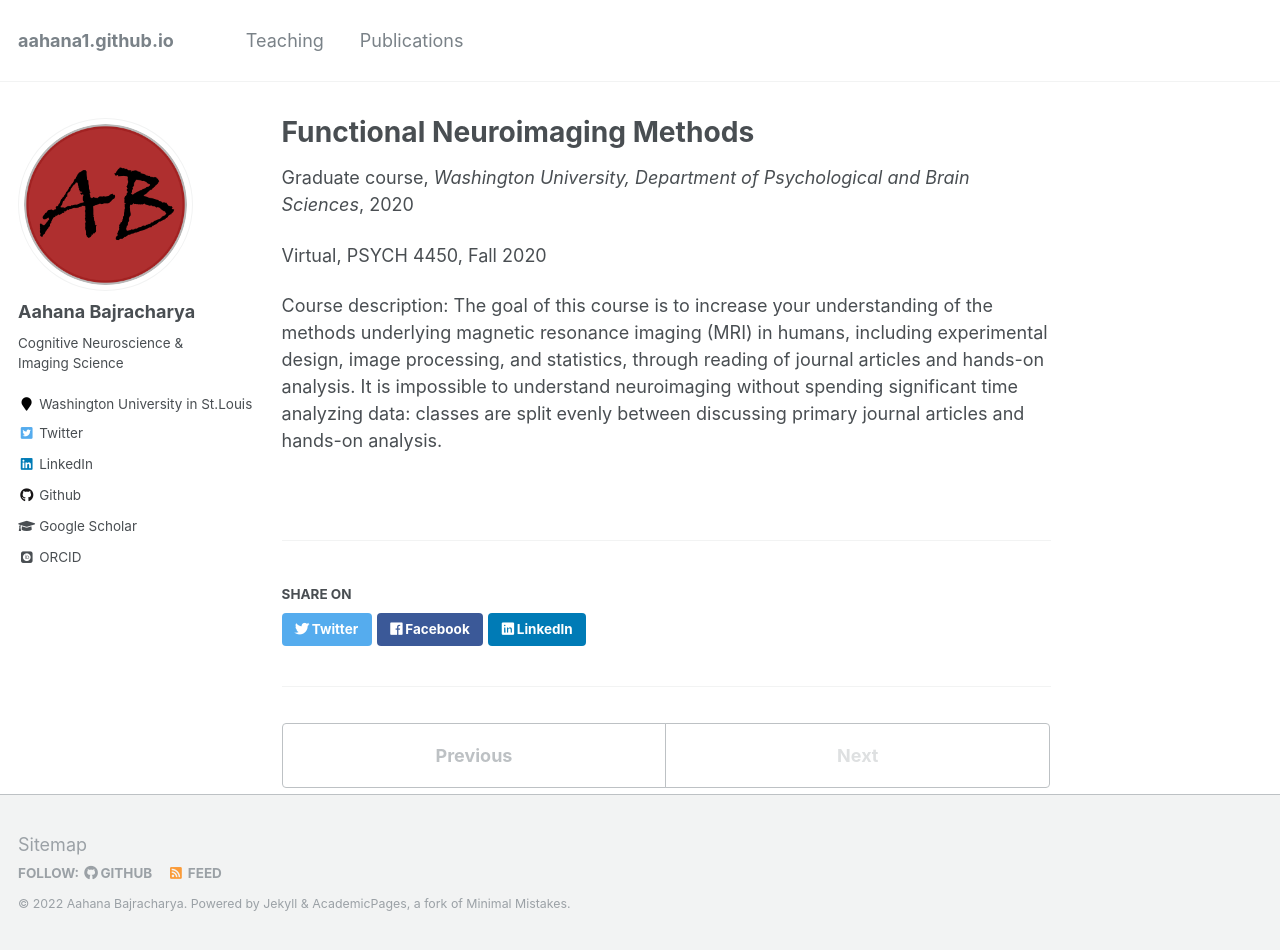
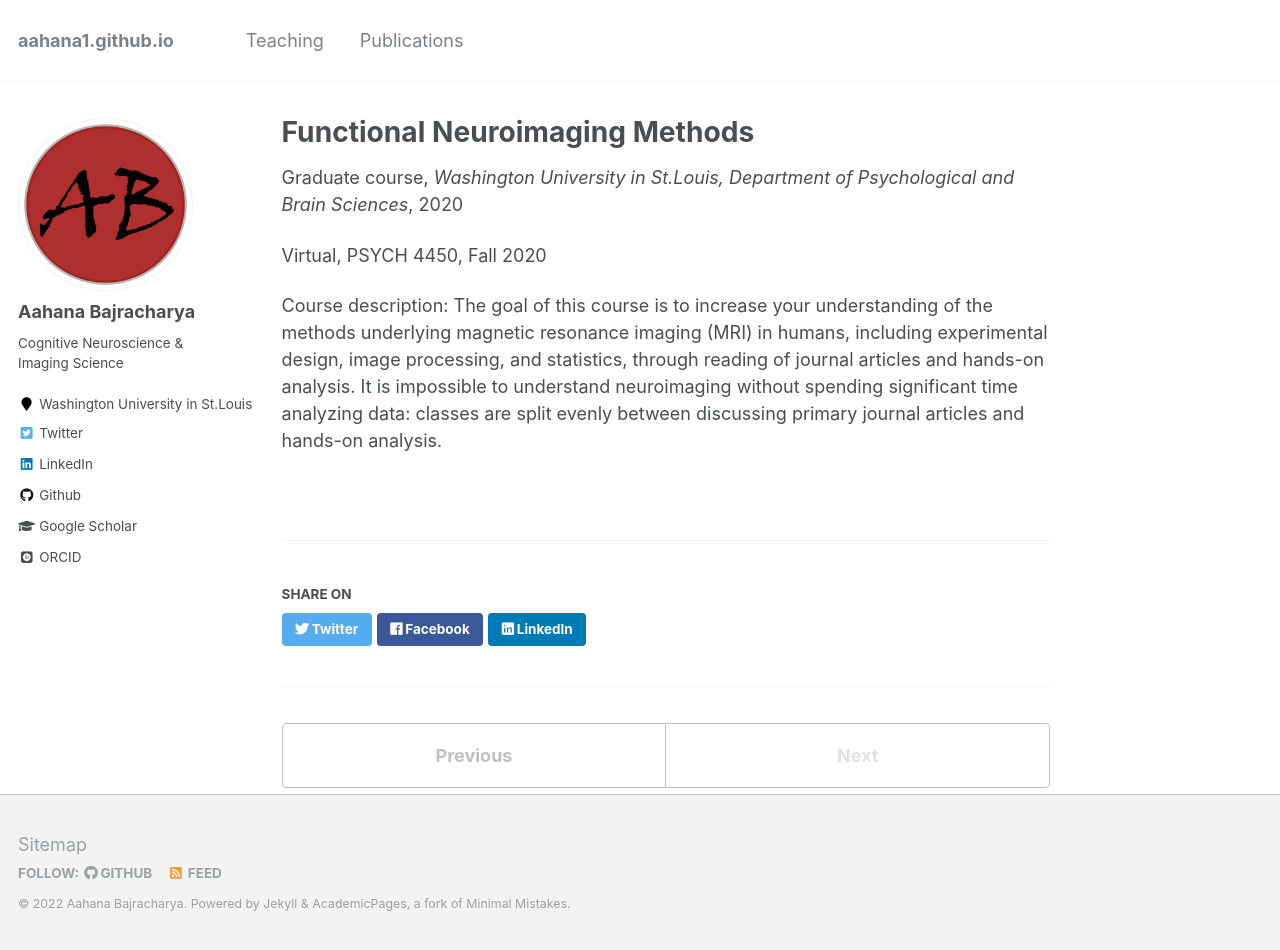
Before and after one commit to kritibhattarai23/kritibhattarai23.github.io, a Jekyll site: the page built from _teaching/2020-fall-teaching-2.md, in a window 1280 px wide and 950 px high. Built offline with Jekyll 4.4.1, drawn with Linux system fonts in a browser that asks for light colours; some web fonts are replaced.

Commit message:
Update 2020-fall-teaching-2.md

```diff
--- a/_teaching/2020-fall-teaching-2.md
+++ b/_teaching/2020-fall-teaching-2.md
@@ -3,9 +3,9 @@ title: "Functional Neuroimaging Methods"
 collection: teaching
 type: "Graduate course"
 permalink: /teaching/2020-fall-teaching-2
-venue: "Washington University, Department of Psychological and Brain Sciences"
+venue: "Washington University in St.Louis, Department of Psychological and Brain Sciences"
 date: 2020-08-20
-location: "St.Louis, USA"
+location: "St.Louis MO, USA"
 ---
 Virtual, PSYCH 4450, Fall 2020
 
```
